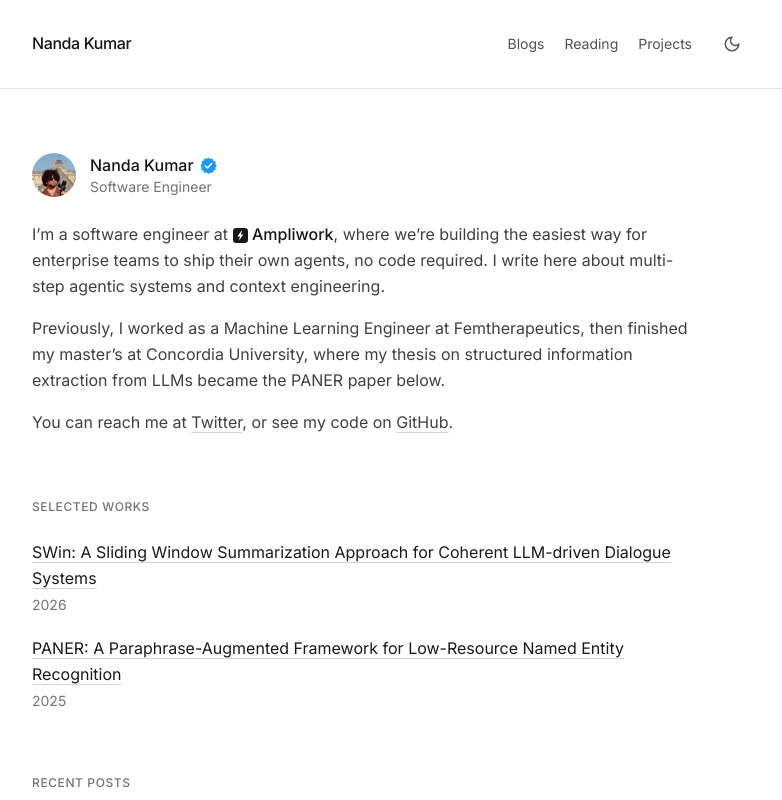
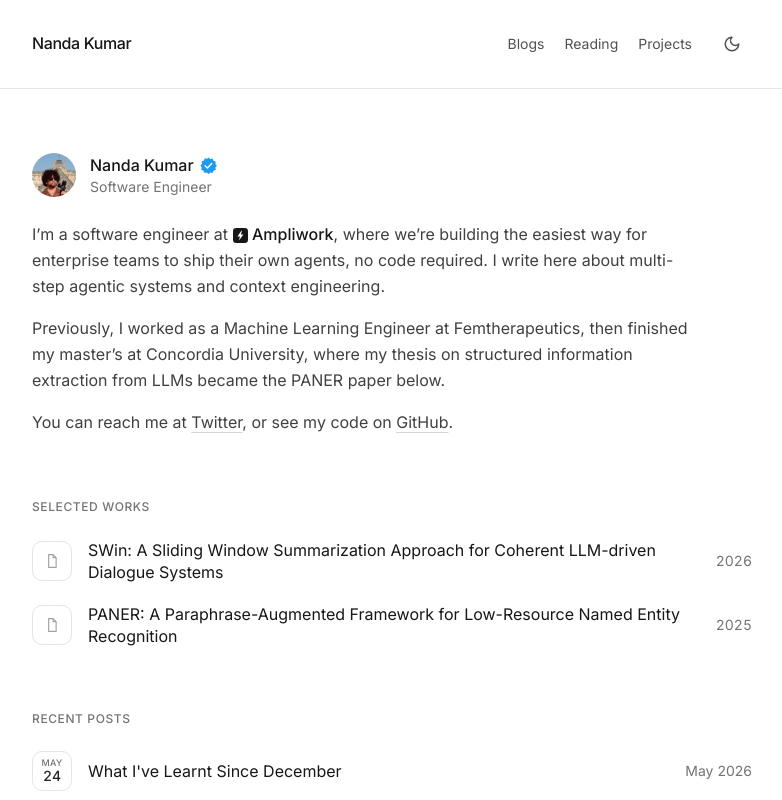
Before and after one commit to parzival1l/parzival1l.github.io, a Next.js app: page / in a window 1280 px wide. Shown: the top 800 px of the page, without its empty margins (248-1030 px from the left). Built offline with nearby package versions, Linux system fonts and the light colour scheme.

Commit message:
Restructure homepage lists into badge rows: date square, title, right rail

```diff
--- a/app/page.tsx
+++ b/app/page.tsx
@@ -1,6 +1,5 @@
 import Link from 'next/link'
 import { getAllPosts } from '@/lib/posts'
-import { PostCard } from '@/components/post-card'
 import { Avatar } from '@/components/avatar'
 
 function VerifiedBadge() {
@@ -46,6 +45,78 @@ function AmpliMark() {
 
 const BIO_LINK =
   'underline decoration-neutral-300 underline-offset-4 hover:decoration-neutral-900'
+
+const ROW_TITLE =
+  'min-w-0 flex-1 text-base leading-snug text-neutral-900 underline decoration-transparent underline-offset-4 transition-colors hover:text-accent'
+
+const WORKS = [
+  {
+    title:
+      'SWin: A Sliding Window Summarization Approach for Coherent LLM-driven Dialogue Systems',
+    href: 'https://ieeexplore.ieee.org/abstract/document/11536307',
+    year: '2026',
+  },
+  {
+    title:
+      'PANER: A Paraphrase-Augmented Framework for Low-Resource Named Entity Recognition',
+    href: 'https://arxiv.org/abs/2510.17720',
+    year: '2025',
+  },
+]
+
+/** Split an ISO date string into the badge + right-rail pieces. */
+function dateParts(iso: string) {
+  const m = /^(\d{4})-(\d{2})-(\d{2})/.exec(iso)
+  const d = m
+    ? new Date(Number(m[1]), Number(m[2]) - 1, Number(m[3]))
+    : new Date(iso)
+  return {
+    mon: d
+      .toLocaleDateString('en-US', { month: 'short' })
+      .toUpperCase(),
+    day: String(d.getDate()),
+    monthYear: d.toLocaleDateString('en-US', {
+      month: 'long',
+      year: 'numeric',
+    }),
+  }
+}
+
+/** Bordered square: month over day. */
+function DateBadge({ mon, day }: { mon: string; day: string }) {
+  return (
+    <span className="flex h-10 w-10 flex-none flex-col items-center justify-center rounded-[10px] border border-neutral-200">
+      <span className="text-[9px] font-medium uppercase leading-none tracking-wide text-neutral-500">
+        {mon}
+      </span>
+      <span className="text-sm font-medium leading-tight tabular-nums text-neutral-800">
+        {day}
+      </span>
+    </span>
+  )
+}
+
+/** Same square, with a paper glyph for publications. */
+function PaperBadge() {
+  return (
+    <span className="flex h-10 w-10 flex-none items-center justify-center rounded-[10px] border border-neutral-200 text-neutral-400">
+      <svg
+        viewBox="0 0 24 24"
+        fill="none"
+        stroke="currentColor"
+        strokeWidth="1.5"
+        className="h-[18px] w-[18px]"
+        aria-hidden="true"
+      >
+        <path
+          strokeLinejoin="round"
+          d="M7.5 3.5h6l4 4v13h-10z"
+        />
+        <path strokeLinejoin="round" d="M13.5 3.5v4h4" />
+      </svg>
+    </span>
+  )
+}
 
 export default function HomePage() {
   const posts = getAllPosts().slice(0, 5)
@@ -100,35 +171,27 @@ export default function HomePage() {
         </p>
       </section>
 
-      <section className="mb-16 max-w-prose">
+      <section className="mb-16">
         <h2 className="mb-6 text-xs font-medium uppercase tracking-wider text-neutral-500">
           Selected works
         </h2>
-        <ul className="space-y-5 text-base leading-relaxed">
-          <li>
+        <ul className="space-y-5">
+          {WORKS.map((w) => (
+            <li key={w.href} className="flex items-center gap-x-4">
+              <PaperBadge />
               <a
-              href="https://ieeexplore.ieee.org/abstract/document/11536307"
-              className={BIO_LINK}
+                href={w.href}
+                className={ROW_TITLE}
                 target="_blank"
                 rel="noreferrer"
               >
-              SWin: A Sliding Window Summarization Approach for Coherent
-              LLM-driven Dialogue Systems
+                {w.title}
               </a>
-            <p className="mt-1 text-sm text-neutral-500">2026</p>
+              <span className="whitespace-nowrap pl-2 text-right text-sm tabular-nums text-neutral-500">
+                {w.year}
+              </span>
             </li>
-          <li>
-            <a
-              href="https://arxiv.org/abs/2510.17720"
-              className={BIO_LINK}
-              target="_blank"
-              rel="noreferrer"
-            >
-              PANER: A Paraphrase-Augmented Framework for Low-Resource Named
-              Entity Recognition
-            </a>
-            <p className="mt-1 text-sm text-neutral-500">2025</p>
-          </li>
+          ))}
         </ul>
       </section>
 
@@ -136,20 +199,22 @@ export default function HomePage() {
         <h2 className="mb-6 text-xs font-medium uppercase tracking-wider text-neutral-500">
           Recent posts
         </h2>
-        <div className="space-y-8">
-          {posts.map((p) => (
-            <PostCard
-              key={p.slug}
-              post={{
-                slug: p.slug,
-                title: p.frontmatter.title,
-                date: p.frontmatter.date,
-                category: p.frontmatter.categories?.[0],
-                description: p.frontmatter.description,
-              }}
-            />
-          ))}
-        </div>
+        <ul className="space-y-6">
+          {posts.map((p) => {
+            const { mon, day, monthYear } = dateParts(p.frontmatter.date)
+            return (
+              <li key={p.slug} className="flex items-center gap-x-4">
+                <DateBadge mon={mon} day={day} />
+                <Link href={`/blog/${p.slug}/`} className={ROW_TITLE}>
+                  {p.frontmatter.title}
+                </Link>
+                <span className="whitespace-nowrap pl-2 text-right text-sm text-neutral-500">
+                  {monthYear}
+                </span>
+              </li>
+            )
+          })}
+        </ul>
         <div className="mt-10">
           <Link href="/blog/" className="text-accent hover:underline">
             See all posts &rarr;
```
Lines whose indentation alone changed are shown as unchanged.
